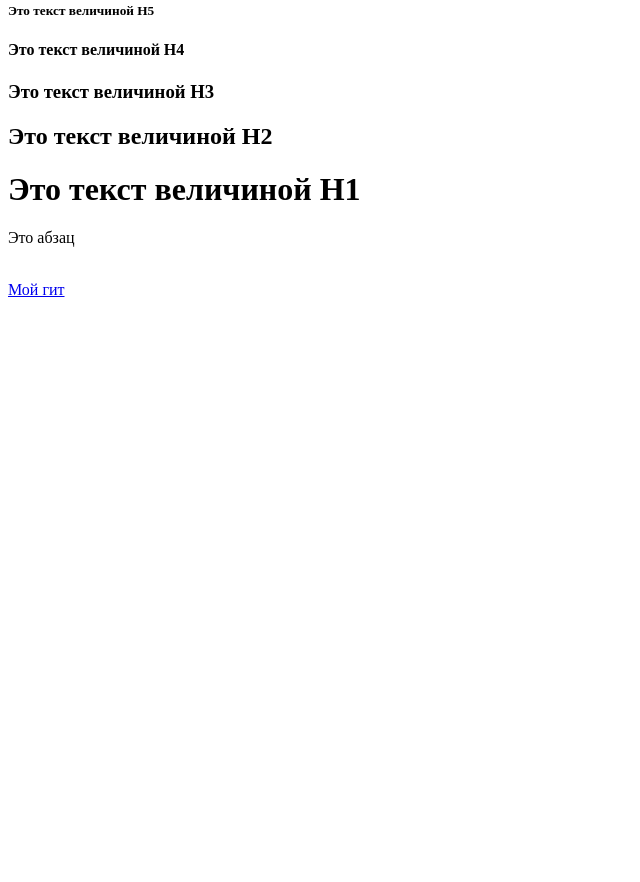
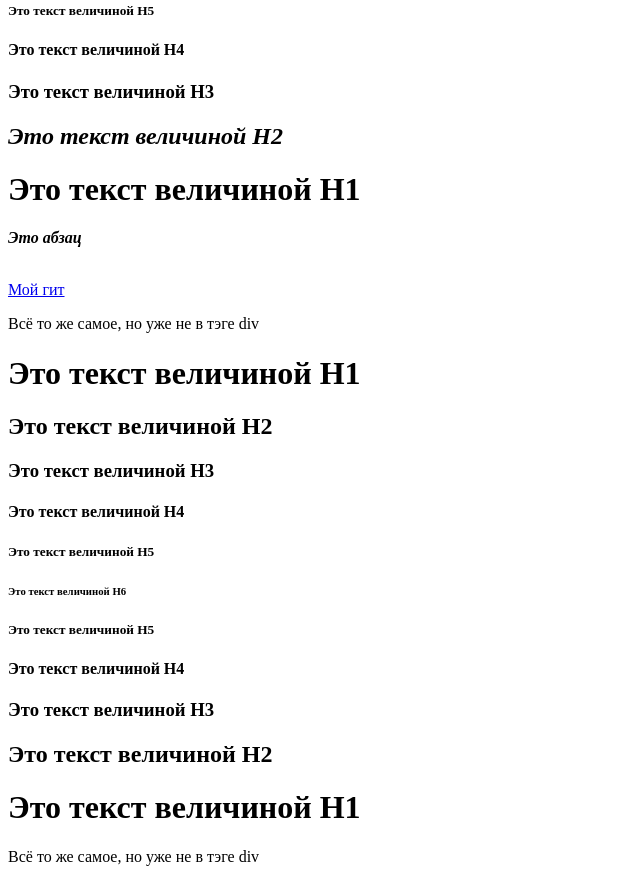
Before and after one commit to ConorFeeD/LabsKS, a plain HTML site: page Kostiuk_4LR_0k9491/index.html in a window 1280 px wide. Shown: the part 319-1201 px from the top of the page, without its empty margins (0-640 px from the left). Before the commit the page ends 800 px from the top, so only its background shows below. Drawn offline with Linux system fonts and the light colour scheme.

Commit message:
Подключение стилей

```diff
--- a/Kostiuk_4LR_0k9491/index.html
+++ b/Kostiuk_4LR_0k9491/index.html
@@ -1,10 +1,13 @@
 <!DOCTYPE html>
 <html lang="en">
+
 <head>
     <meta charset="UTF-8">
     <meta name="viewport" content="width=device-width, initial-scale=1.0">
+    <link rel="stylesheet" href="style.css">
     <title>Document</title>
 </head>
+
 <body>
     <div>
         <p>Это абзац</p>
@@ -23,7 +26,22 @@
     </div><br>
 
     <a href="https://github.com/ConorFeeD/LabsKS">Мой гит</a>
+
+    <p>Всё то же самое, но уже не в тэге div</p>
+    <h1>Это текст величиной H1</h1>
+    <h2>Это текст величиной H2</h2>
+    <h3>Это текст величиной H3</h3>
+    <h4>Это текст величиной H4</h4>
+    <h5>Это текст величиной H5</h5>
+    <h6>Это текст величиной H6</h6>
+    <h5>Это текст величиной H5</h5>
+    <h4>Это текст величиной H4</h4>
+    <h3>Это текст величиной H3</h3>
+    <h2>Это текст величиной H2</h2>
+    <h1>Это текст величиной H1</h1>
+    <p>Всё то же самое, но уже не в тэге div</p>
 </body>
+
 </html>
 
 <!-- Сделайте селектор, который выберет все <h2> внутри дивов <div> и
--- a/Kostiuk_4LR_0k9491/style.css
+++ b/Kostiuk_4LR_0k9491/style.css
@@ -0,0 +1,9 @@
+div h2{
+    font-style:italic;
+    font-weight: 700;
+}
+
+div p{
+    font-style:italic;
+    font-weight: 700;
+}
```
